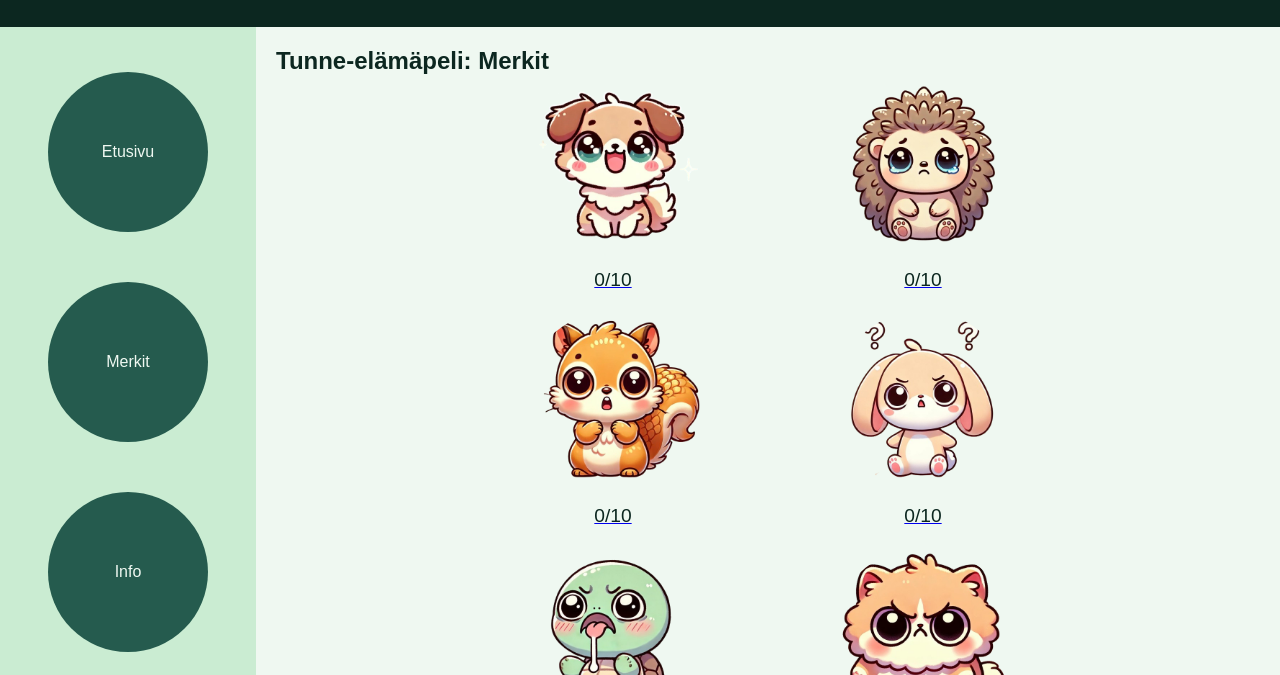
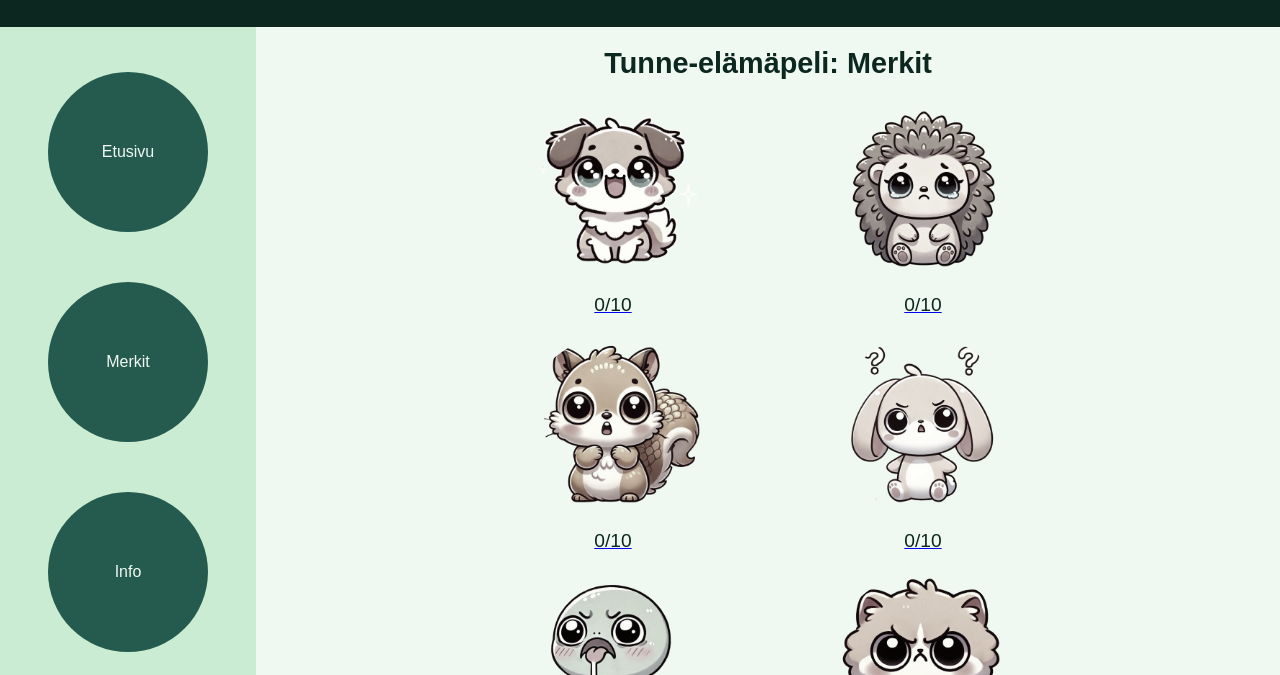
Before and after one commit to KaroliinaF/Ryhma_5_Tunne_elamapeli, a plain HTML site: page token.html in a window 1280 px wide. Shown: the part 125-800 px from the top of the page. Drawn offline with Linux system fonts and the light colour scheme.

Commit message:
Token sivulle kuviin classit ja id.

```diff
--- a/token.html
+++ b/token.html
@@ -3,7 +3,7 @@
 <head>
   <meta charset="UTF-8">
   <title>Merkit - Tunne-elämäpeli</title>
-  <link rel="stylesheet" href="./css/styles.css">
+  <link rel="stylesheet" href="css/styles.css">
 </head>
 <body>
   <header>
@@ -19,41 +19,44 @@
   </nav>
 
   <article>
-    <h2>Tunne-elämäpeli: Merkit</h2>
-    <div class="token-grid">
+
+    <div class="token-grid-container">
+      <h2>Tunne-elämäpeli: Merkit</h2>
+      <div class="token-grid">
+
       <div class="token">
-        <a href="./feelings/happy.html">
-          <img src="images/happy_dog.png" alt="Ilo">
+        <a href="feelings/happy.html">
+          <img src="images/happy_dog.png" alt="Ilo" class="badge-img" id="image-joy">
           <p id="points-joy">0/10</p>
         </a>
       </div>
       <div class="token">
         <a href="feelings/sad.html">
-          <img src="images/sad_hedgehog.png" alt="Suru">
+          <img src="images/sad_hedgehog.png" alt="Suru" class="badge-img" id="image-sadness">
           <p id="points-sadness">0/10</p>
         </a>
       </div>
       <div class="token">
         <a href="feelings/fear.html">
-          <img src="images/frightened_squirrel.png" alt="Pelko">
+          <img src="images/frightened_squirrel.png" alt="Pelko" class="badge-img" id="image-fear">
           <p id="points-fear">0/10</p>
         </a>
       </div>
       <div class="token">
         <a href="feelings/confused.html">
-          <img src="images/confused_bunny.png" alt="Hämmästys">
+          <img src="images/confused_bunny.png" alt="Hämmästys" class="badge-img" id="image-surprise">
           <p id="points-surprise">0/10</p>
         </a>
       </div>
       <div class="token">
         <a href="feelings/disgusted.html">
-          <img src="images/disgusted_turtle.png" alt="Inho">
+          <img src="images/disgusted_turtle.png" alt="Inho" class="badge-img" id="image-disgust">
           <p id="points-disgust">0/10</p>
         </a>
       </div>
       <div class="token">
         <a href="feelings/angry.html">
-          <img src="images/angry_cat.png" alt="Viha">
+          <img src="images/angry_cat.png" alt="Viha" class="badge-img" id="image-anger">
           <p id="points-anger">0/10</p>
         </a>
       </div>
@@ -62,13 +65,14 @@
 
   <footer>
     <ul class="nav">
-      <hr>
       <li class="nav-item"><a href="index.html">Etusivu</a></li>
       <li class="nav-item"><a href="token.html">Merkit</a></li>
       <li class="nav-item"><a href="info.html">Info</a></li>
     </ul>
     <p id="footerText">© 2024 Tunne-elämäpeli</p>
   </footer>
-  <script src="./script/token.js"></script>
+
+  <script src="script/token.js"></script>
+
 </body>
 </html>
```
